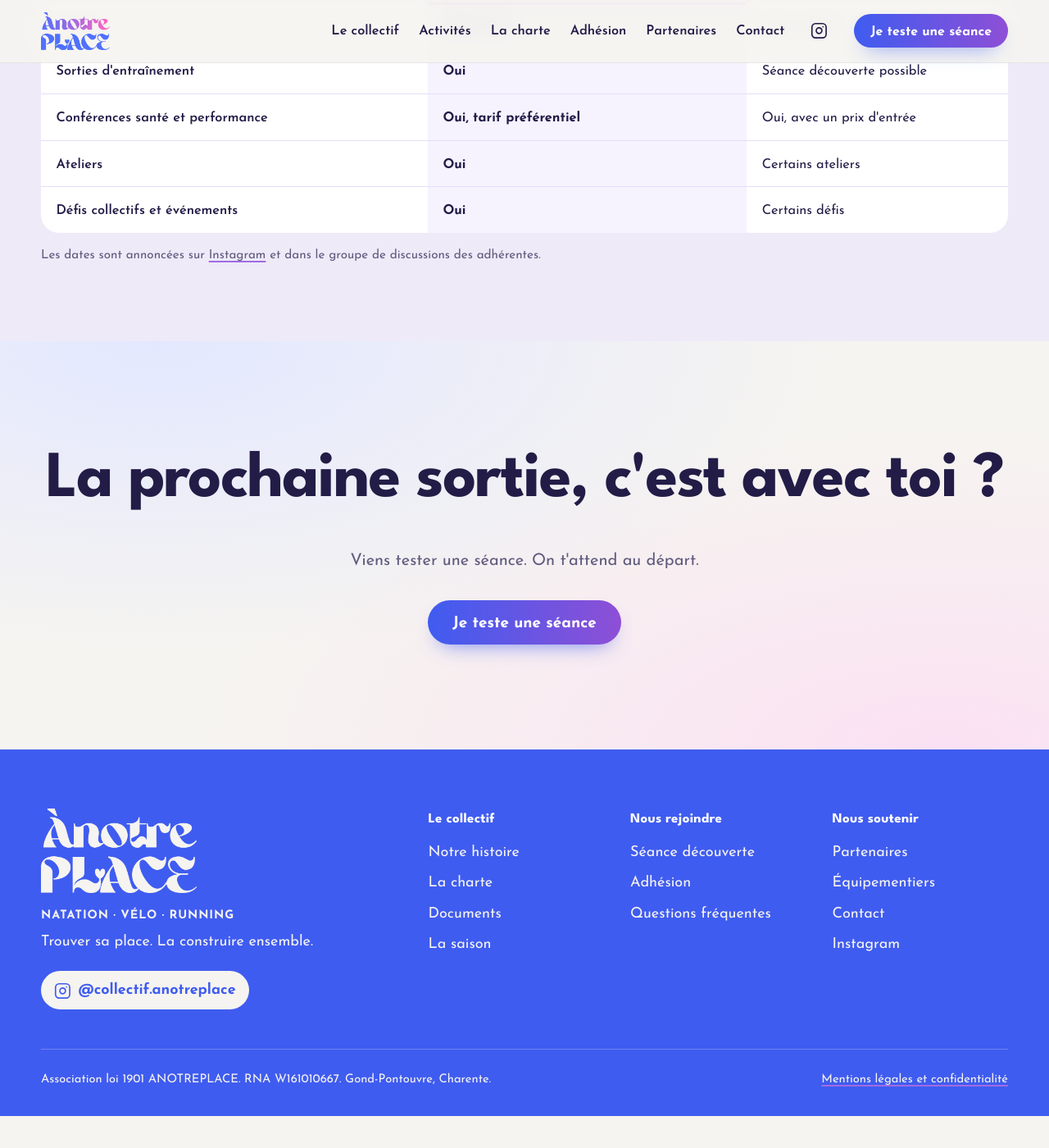
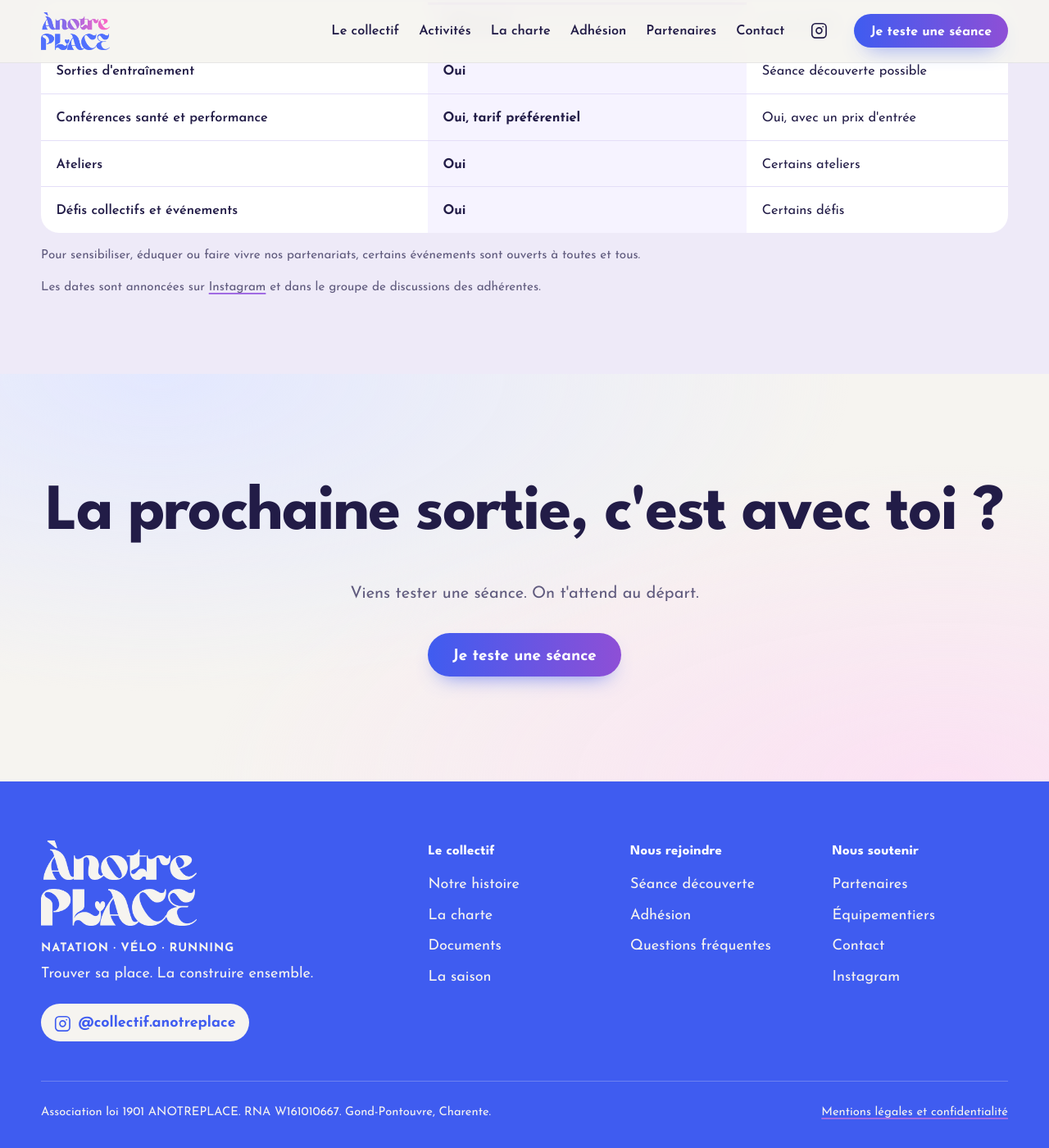
Before and after one commit to Anotreplace/anotreplace.github.io, a Jekyll site: the page built from activites/index.html, in a window 1280 px wide and 1400 px high, scrolled down 4058 px. Shown: the whole window at 82% size. Built offline with Jekyll 4.4.1, drawn with Linux system fonts in a browser that asks for light colours; before the commit the page ends 5419 px from its top, so only the background shows below that.

Commit message:
Activités : événements ouverts à toutes et tous ; Adhésion : option papier reformulée
Co-Authored-By: Claude Opus 5.5 <noreply@anthropic.com>

```diff
--- a/activites/index.html
+++ b/activites/index.html
@@ -114,6 +114,7 @@ description: "Natation, sorties vélo de route et running chaque semaine, confé
         </tbody>
       </table>
     </div>
+    <p class="table-note">Pour sensibiliser, éduquer ou faire vivre nos partenariats, certains événements sont ouverts à toutes et tous.</p>
     <p class="table-note">Les dates sont annoncées sur <a href="{{ site.instagram_url }}" rel="noopener">Instagram</a> et dans le groupe de discussions des adhérentes.</p>
   </div>
 </section>
--- a/adhesion/index.html
+++ b/adhesion/index.html
@@ -76,7 +76,7 @@ body_class: "no-mobile-cta"
         <li><span>6</span>Ta cotisation</li>
       </ol>
       <div class="actions"><button class="btn" type="button" data-wiz-open>J'adhère</button></div>
-      <p class="paper-link">Tu préfères le papier&nbsp;? <a href="/assets/docs/dossier-adhesion-anotreplace.pdf" download>Télécharge le dossier en PDF</a> et renvoie-le signé à <a href="mailto:{{ site.email }}?subject=Dossier%20d'adh%C3%A9sion">{{ site.email }}</a>.<br>Statuts, charte, règlement, RIB : <a href="/documents/">tous nos documents</a> sont téléchargeables.</p>
+      <p class="paper-link">Si tu préfères, <a href="/assets/docs/dossier-adhesion-anotreplace.pdf" download>télécharge le dossier en PDF</a> et renvoie-le signé à <a href="mailto:{{ site.email }}?subject=Dossier%20d'adh%C3%A9sion">{{ site.email }}</a>.<br>Statuts, charte, règlement, RIB : <a href="/documents/">tous nos documents</a> sont téléchargeables.</p>
     </div>
 
     <div class="wiz" data-wiz hidden>
--- a/assets/css/style.css
+++ b/assets/css/style.css
@@ -218,6 +218,7 @@ tbody th { font-weight: 600; }
 .tiers .amount td, .tiers .amount th { font-family: var(--serif); font-weight: 800; font-size: 1.25rem; color: var(--encre); }
 .yes { color: var(--violet); font-weight: 700; font-size: 1.2rem; }
 .table-note { color: var(--gris); font-size: .95rem; margin-top: 1rem; }
+.table-note + .table-note { margin-top: .3rem; }
 
 /* ---------- Témoignages ---------- */
 .quotes { display: grid; grid-template-columns: repeat(3, minmax(0, 1fr)); gap: 2.5rem; }
```
